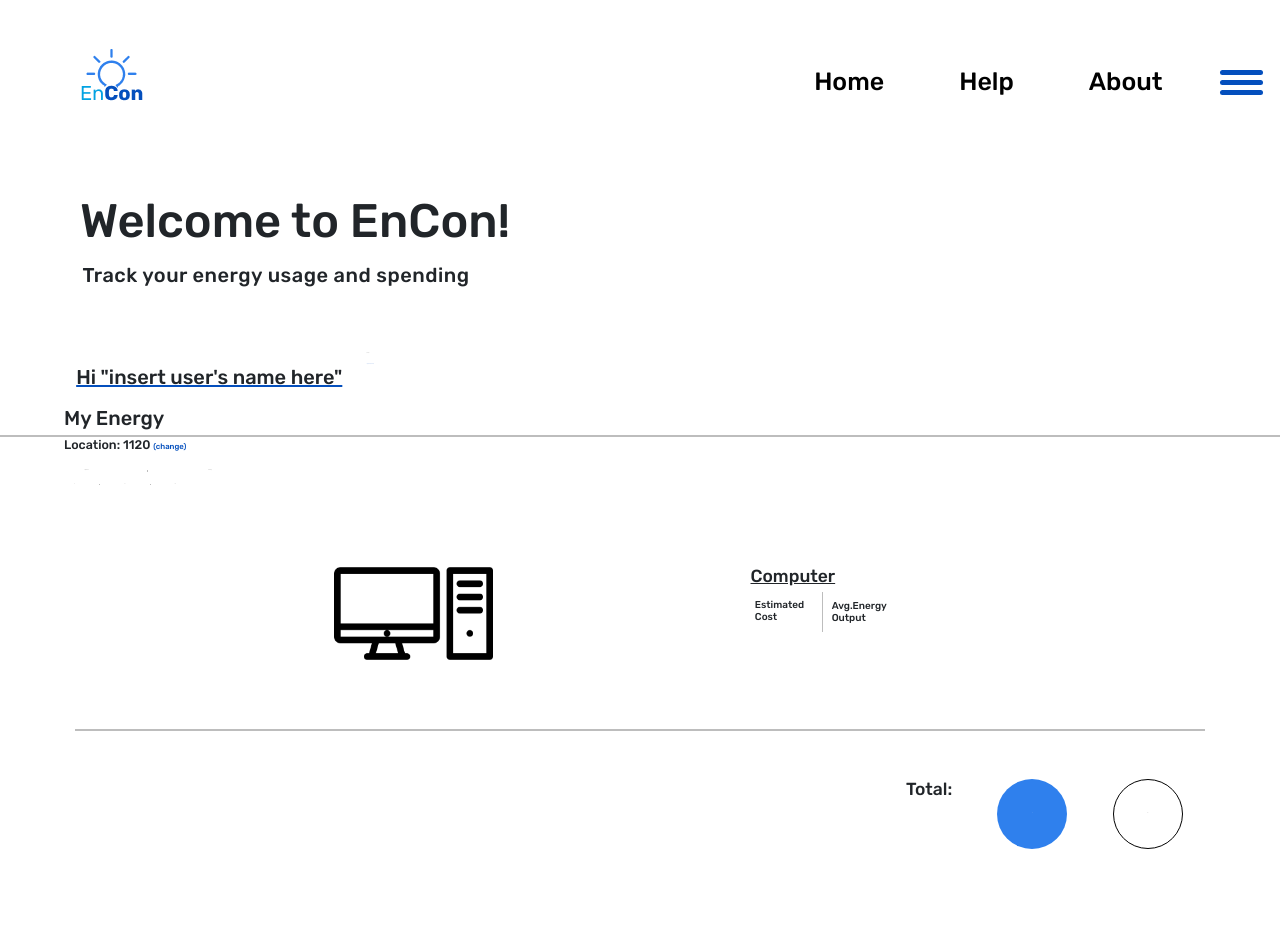
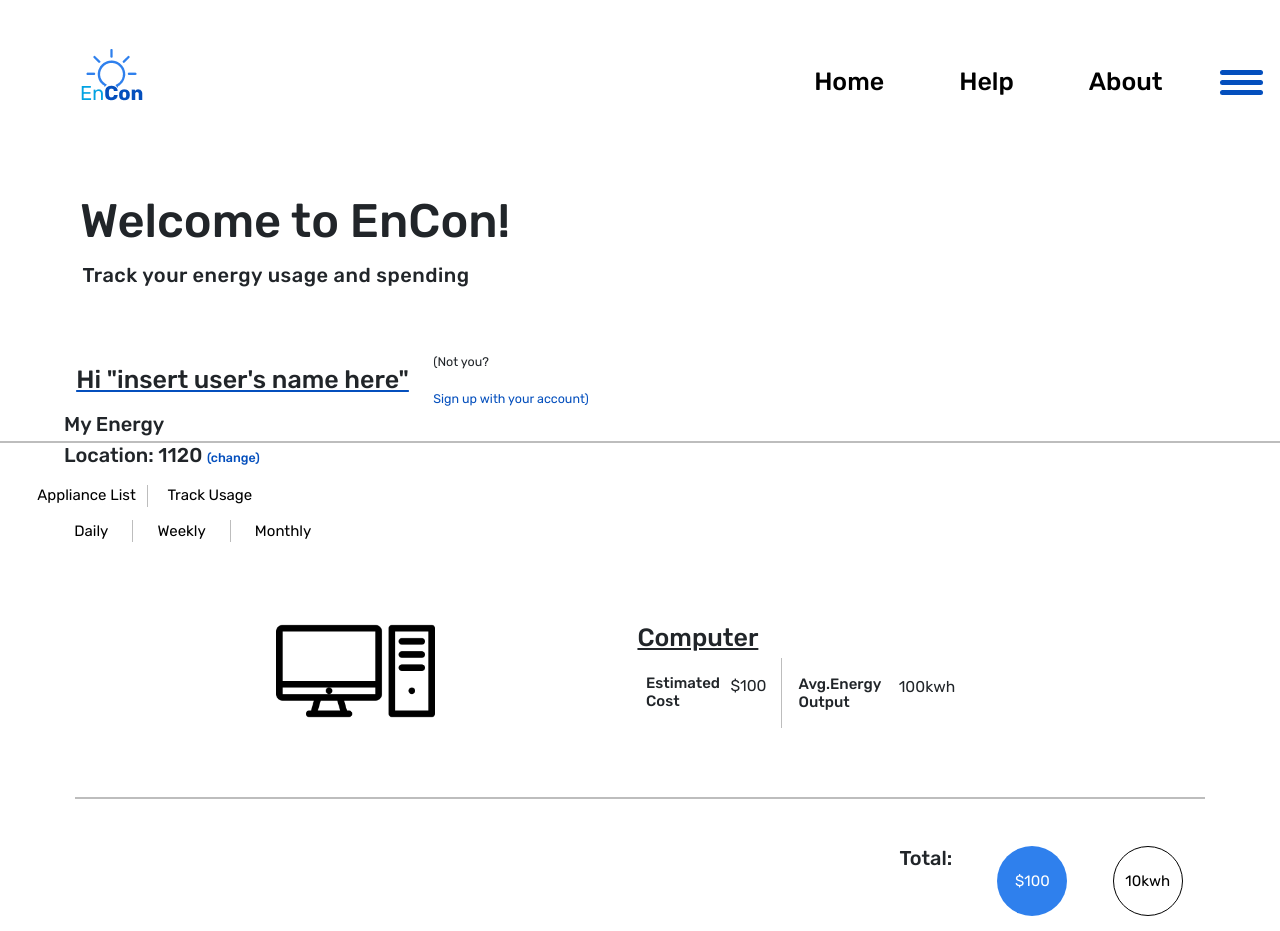
Before and after one commit to BloomTech-Labs/Encon-fe, a React (Create React App) app in the folder encon/: page /profile/appliances in a window 1280 px wide. Shown: the top 931 px of the page. Built offline with nearby package versions, Linux system fonts and the light colour scheme.

Commit message:
refactored font-sizes and html types

```diff
--- a/encon/src/components/mobile/Appliance-Card.js
+++ b/encon/src/components/mobile/Appliance-Card.js
@@ -1,22 +1,22 @@
-import React from "react";
-import computerPng from "../../assets/ElectronicsFolder/005-computer.png";
-import "../../styles/mobile/Appliance-Card.scss";
+import React from 'react';
+import computerPng from '../../assets/ElectronicsFolder/005-computer.png';
+import '../../styles/mobile/Appliance-Card.scss';
 export const ApplianceCard = () => {
   return (
-    <div className="applianceContainer">
-      <div className="imageContainer">
-        <img src={computerPng} alt=" an appliance" />
+    <div className='applianceContainer'>
+      <div className='imageContainer'>
+        <img src={computerPng} alt=' an appliance' />
       </div>
-      <div className="applianceInfo">
-        <h3 className="applianceTitle">Computer</h3>
-        <div className="outputContainer">
-          <div className="estCost">
-            <h6>Estimated Cost</h6>
+      <div className='applianceInfo'>
+        <h2 className='applianceTitle'>Computer</h2>
+        <div className='outputContainer'>
+          <div className='estCost'>
+            <h4>Estimated Cost</h4>
             <p>$100</p>
           </div>
 
-          <div className="energyOutput">
-            <h6>Avg.Energy Output</h6>
+          <div className='energyOutput'>
+            <h4>Avg.Energy Output</h4>
             <p>100kwh</p>
           </div>
         </div>
--- a/encon/src/components/mobile/Appliance-List.js
+++ b/encon/src/components/mobile/Appliance-List.js
@@ -1,29 +1,29 @@
-import React from "react";
-import { Link } from "react-router-dom";
-import { ApplianceCard } from "./Appliance-Card";
-import "../../styles/mobile/Appliance-List.scss";
+import React from 'react';
+import { Link } from 'react-router-dom';
+import { ApplianceCard } from './Appliance-Card';
+import '../../styles/mobile/Appliance-List.scss';
 export const ApplianceList = () => {
   return (
     <div>
-      <div className="applianceList">
-        <div className="timeContainer">
-          <a href="" className="daily">
+      <div className='applianceList'>
+        <div className='timeContainer'>
+          <a href='' className='daily'>
             Daily
           </a>
-          <a href="" className="weekly">
+          <a href='' className='weekly'>
             Weekly
           </a>
-          <a href="">Monthly</a>
+          <a href=''>Monthly</a>
         </div>
         <ApplianceCard />
-        <div className="totalOutput">
-          <h3>Total:</h3>
-          <div className="totalCost">$100</div>
-          <div className="totalEnergy">10kwh</div>
+        <div className='totalOutput'>
+          <h2>Total:</h2>
+          <div className='totalCost'>$100</div>
+          <div className='totalEnergy'>10kwh</div>
         </div>
         {/* <Route path="/profile/userInput" component={UserInput} /> */}
-        <Link to="/userInput">
-          <button className="inputEnergy">Input Daily Energy</button>
+        <Link to='/userInput'>
+          <button className='inputEnergy'>Input Daily Energy</button>
         </Link>
       </div>
     </div>
--- a/encon/src/components/mobile/Energy-Location.js
+++ b/encon/src/components/mobile/Energy-Location.js
@@ -1,16 +1,16 @@
-import React from "react";
-import "../../styles/mobile/Energy-Location.scss";
+import React from 'react';
+import '../../styles/mobile/Energy-Location.scss';
 export const EnergyLocation = () => {
   return (
-    <div className="energyLocation">
-      <div className="energyContainer">
+    <div className='energyLocation'>
+      <div className='energyContainer'>
         <h2>My Energy</h2>
       </div>
 
-      <div className="locationContainer">
-        <h5>
-          Location: 1120 <a href="/">(change)</a>{" "}
-        </h5>
+      <div className='locationContainer'>
+        <h2>
+          Location: 1120 <a href='/'>(change)</a>{' '}
+        </h2>
       </div>
     </div>
   );
--- a/encon/src/components/mobile/Welcome-Header.js
+++ b/encon/src/components/mobile/Welcome-Header.js
@@ -1,18 +1,18 @@
-import React from "react";
-import "../../styles/mobile/Welcome-Header.scss";
+import React from 'react';
+import '../../styles/mobile/Welcome-Header.scss';
 
 export const WelcomeHeader = () => {
   return (
-    <div className="welcomeHeader">
-      <div className="userName">
-        <h2>Hi "insert user's name here"</h2>
+    <div className='welcomeHeader'>
+      <div className='userName'>
+        <h1>Hi "insert user's name here"</h1>
       </div>
-      <div className="notUser">
+      <div className='notUser'>
         <p>
           (Not you?
           <br />
         </p>
-        <a href="/register" className="newAccount">
+        <a href='/register' className='newAccount'>
           Sign up with your account)
         </a>
       </div>
--- a/encon/src/styles/mobile/Appliance-Card.scss
+++ b/encon/src/styles/mobile/Appliance-Card.scss
@@ -4,6 +4,7 @@
   padding: 3%;
   border-bottom: solid 2px #bdbdbd;
   .applianceTitle {
+    font-size: 2.5rem;
     text-align: center;
     text-decoration: underline;
     white-space: nowrap;
@@ -32,6 +33,7 @@
     justify-content: space-evenly;
     .estCost,
     .energyOutput {
+      font-size: 2.5rem;
       padding: 3%;
       @media (min-width: 1025px) {
         display: flex;
--- a/encon/src/styles/mobile/Appliance-List.scss
+++ b/encon/src/styles/mobile/Appliance-List.scss
@@ -8,6 +8,7 @@
     a {
       color: black;
       padding: 0 2%;
+      font-size: 1.5rem;
     }
     a:hover {
       color: #02a2e2;
@@ -31,6 +32,7 @@
     margin: 2% 4%;
     .totalCost,
     .totalEnergy {
+      font-size: 1.5rem;
       display: flex;
       align-items: center;
       justify-content: center;
--- a/encon/src/styles/mobile/Appliance-Tracker.scss
+++ b/encon/src/styles/mobile/Appliance-Tracker.scss
@@ -19,6 +19,7 @@
 
   .leftButton,
   .rightButton {
+    font-size: 1.5rem;
     color: black;
     background-color: white;
     padding: 2% 7%;
--- a/encon/src/styles/mobile/Welcome-Header.scss
+++ b/encon/src/styles/mobile/Welcome-Header.scss
@@ -3,12 +3,14 @@
   justify-content: space-evenly;
   margin-top: 6%;
   .userName {
+    font-size: 3rem;
     text-decoration: underline;
     text-decoration-color: #044fbd;
     margin: 1%;
   }
   .notUser {
     text-align: left;
+    font-size: 2rem;
     margin-left: 1%;
   }
   .newAccount {
```
